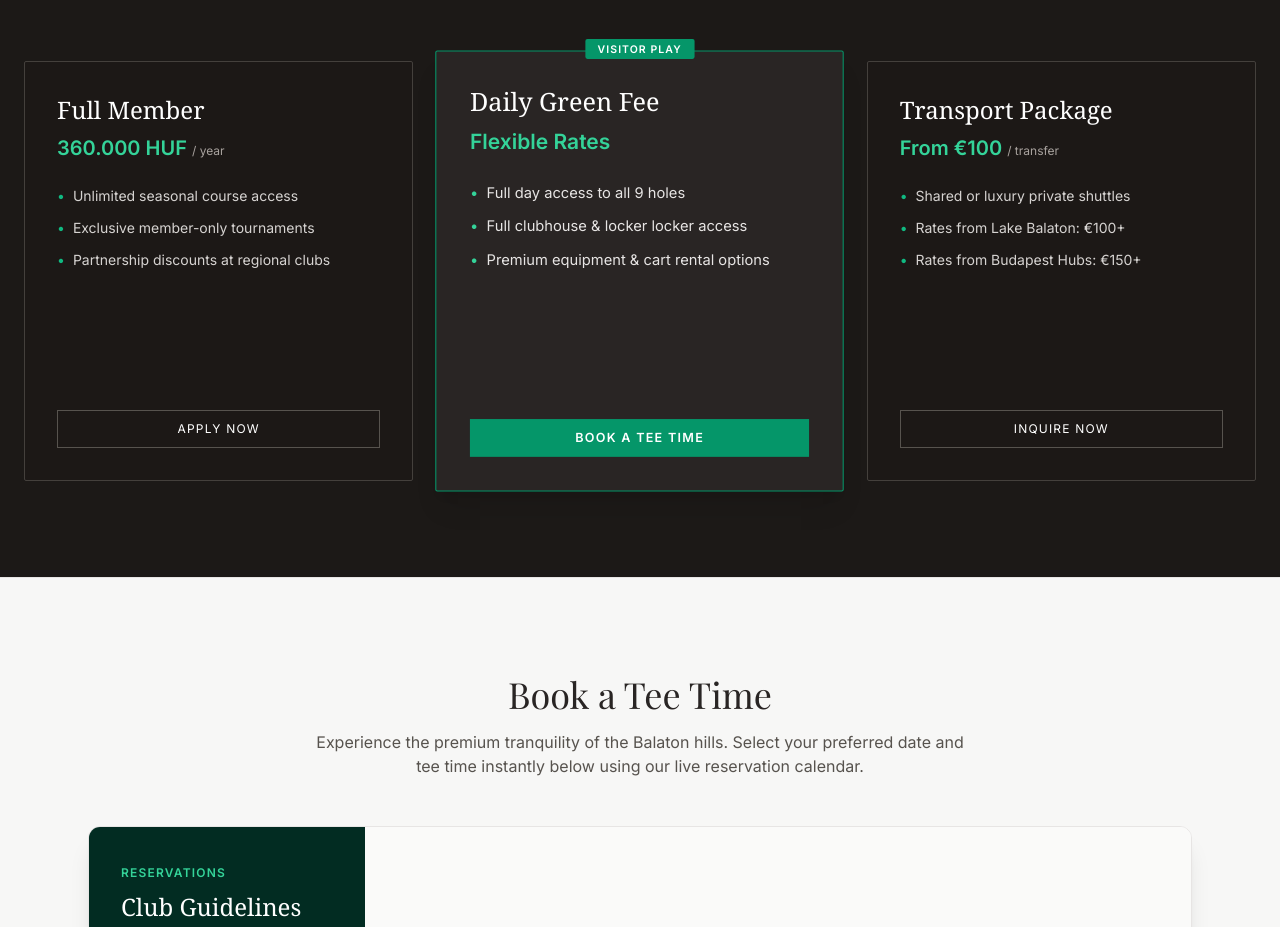
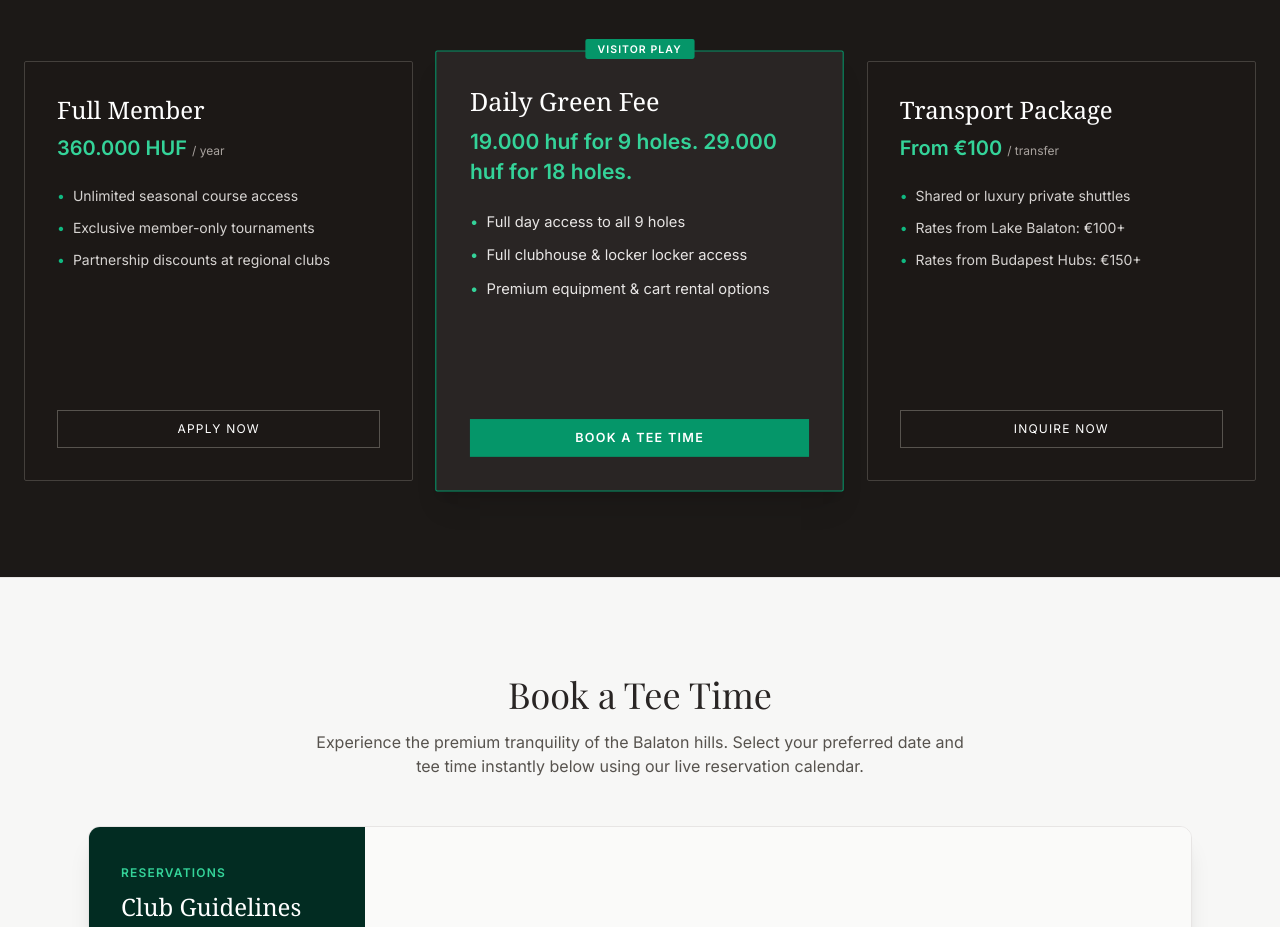
Before and after one commit to johanssonper-oss/html-starter, a website: page index.html in a window 1280 px wide. Shown: the part 1690-2617 px from the top of the page. Drawn offline with nearby package versions, Linux system fonts and the light colour scheme; a script that the page names is missing.

Commit message:
Update index.html

```diff
--- a/index.html
+++ b/index.html
@@ -103,7 +103,7 @@
                     <div>
                         <div class="absolute -top-3 left-1/2 -translate-x-1/2 bg-emerald-600 text-white text-[10px] font-bold tracking-widest uppercase px-3 py-0.5 rounded-sm">Visitor Play</div>
                         <h3 class="text-2xl mb-2 font-serif">Daily Green Fee</h3>
-                        <p class="text-xl font-semibold text-emerald-400 mb-6">Flexible Rates</p>
+                        <p class="text-xl font-semibold text-emerald-400 mb-6">19.000 huf for 9 holes. 29.000 huf for 18 holes.</p>
                         <ul class="text-sm space-y-3 text-stone-200">
                             <li class="flex items-center"><span class="text-emerald-400 mr-2">•</span> Full day access to all 9 holes</li>
                             <li class="flex items-center"><span class="text-emerald-400 mr-2">•</span> Full clubhouse & locker locker access</li>
```
